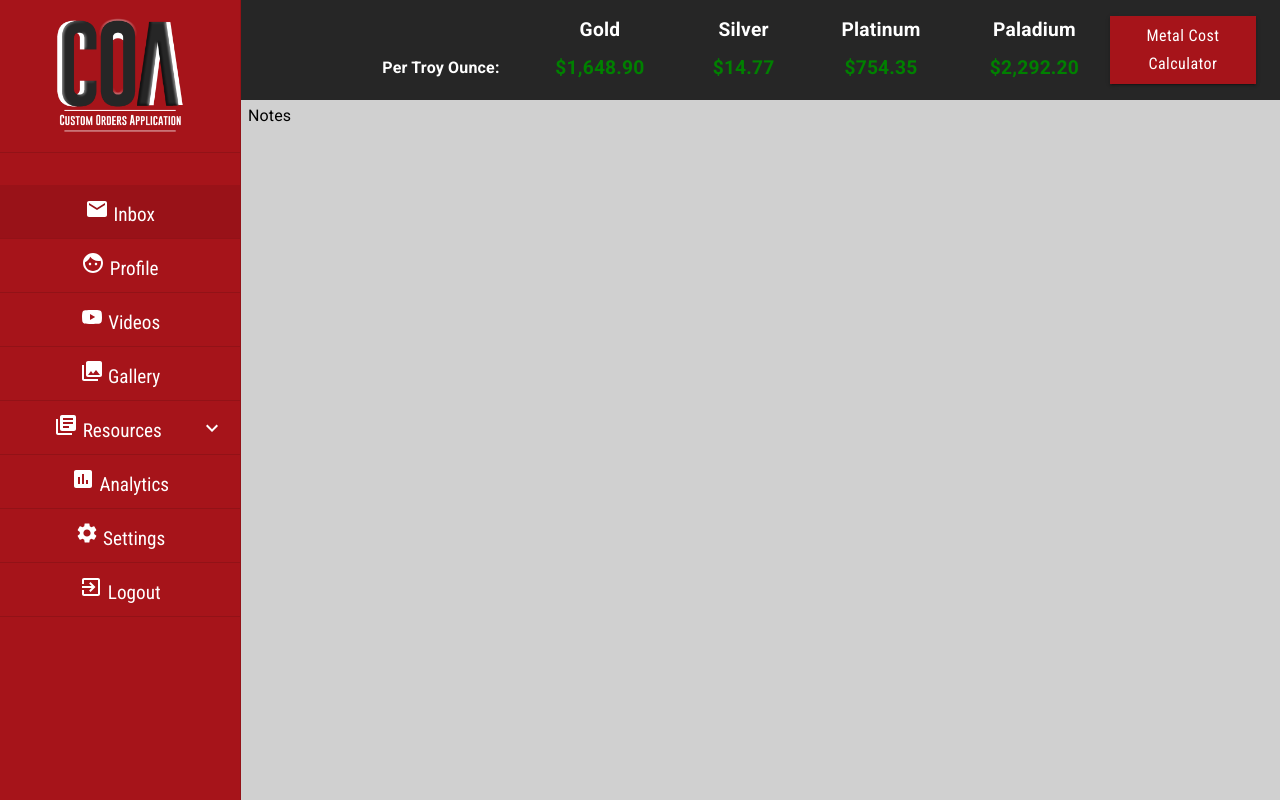
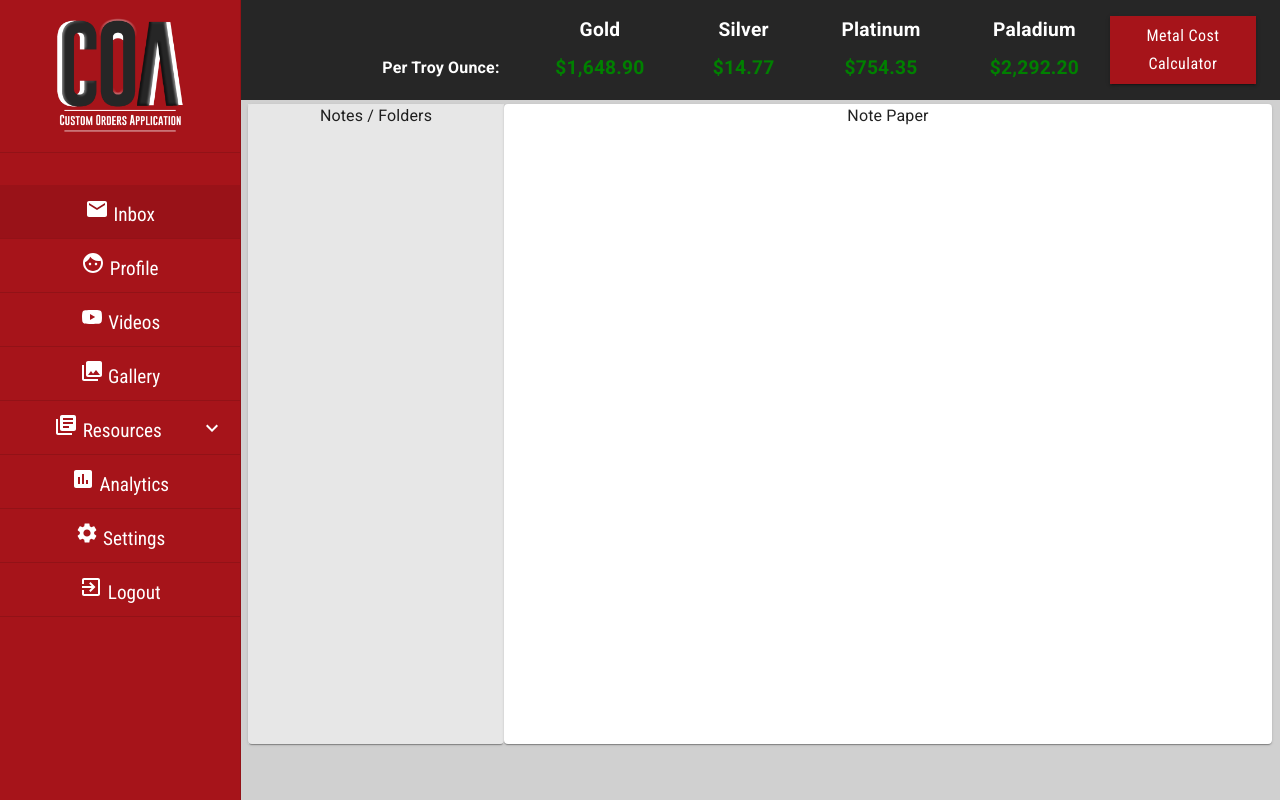
Before and after one commit to SlickJacket/ark_development, a React (Create React App) app: page /admin/notes in a window 1280 px wide. Built offline with nearby package versions, Linux system fonts and the light colour scheme.

Commit message:
basic layout complete for notes page

```diff
--- a/src/components/App.css
+++ b/src/components/App.css
@@ -67,7 +67,13 @@ body::-webkit-scrollbar-thumb {
 
 @media all and (max-width: 600px) {
   #inboxQuoteItem {
-
+    overflow: hidden;
 
   }
+  .inboxItemText {
+      flex-wrap: nowrap;
+      width: 20rem;
+      /* height: 2rem; */
+      overflow: hidden;
+  }
 }
--- a/src/components/pages/inbox/MailBox.js
+++ b/src/components/pages/inbox/MailBox.js
@@ -32,7 +32,7 @@ export default function VirtualizedList() {
 
   function myFunction() {
     if (window.innerWidth < 600) {
-      setItemSize(100);
+      setItemSize(90);
     } else {
       setItemSize(46);
     }
@@ -70,7 +70,7 @@ export default function VirtualizedList() {
           />
         </ListItemIcon>
         <ListItemText>
-          <Typography>{`John Doe:...............Custom Order Quote Inquiry..................... ${index +
+          <Typography className="inboxItemText">{`John Doe:...............Custom Order Quote Inquiry..................... ${index +
             1}`}</Typography>{" "}
         </ListItemText>
       </ListItem>
--- a/src/components/pages/notes/Notes.js
+++ b/src/components/pages/notes/Notes.js
@@ -4,6 +4,7 @@ import { makeStyles } from "@material-ui/core/styles";
 import Grid from "@material-ui/core/Grid";
 import Typography from "@material-ui/core/Typography";
 import Button from "@material-ui/core/Button";
+import Paper from "@material-ui/core/Paper";
 
 const permDrawerWidth = 240;
 
@@ -15,6 +16,16 @@ const useStyles = makeStyles(theme => ({
       width: "100%",
       margin: 0
     }
+  },
+  noteFolderContainer: {
+    backgroundColor: "#E7E7E7",
+    height: "40em",
+    textAlign: "center"
+  },
+  notePaper: {
+    backgroundColor: "white",
+    height: "40em",
+    textAlign: "center"
   }
 }));
 
@@ -22,9 +33,16 @@ export default function Notes() {
   const classes = useStyles();
 
   return (
-    <Grid className={classes.notesPageContainer} container direction="column">
-      <Grid item>
-        <Typography>Notes</Typography>
+    <Grid className={classes.notesPageContainer} container direction="row" justify="space-between">
+      <Grid item xs={3} className={classes.noteFolderContainer}>
+      <Paper className={classes.noteFolderContainer}>
+        <Typography>Notes / Folders</Typography>
+        </Paper>
+      </Grid>
+      <Grid item xs={9}>
+        <Paper className={classes.notePaper}>
+        <Typography>Note Paper</Typography>
+        </Paper>
       </Grid>
     </Grid>
   );
```
